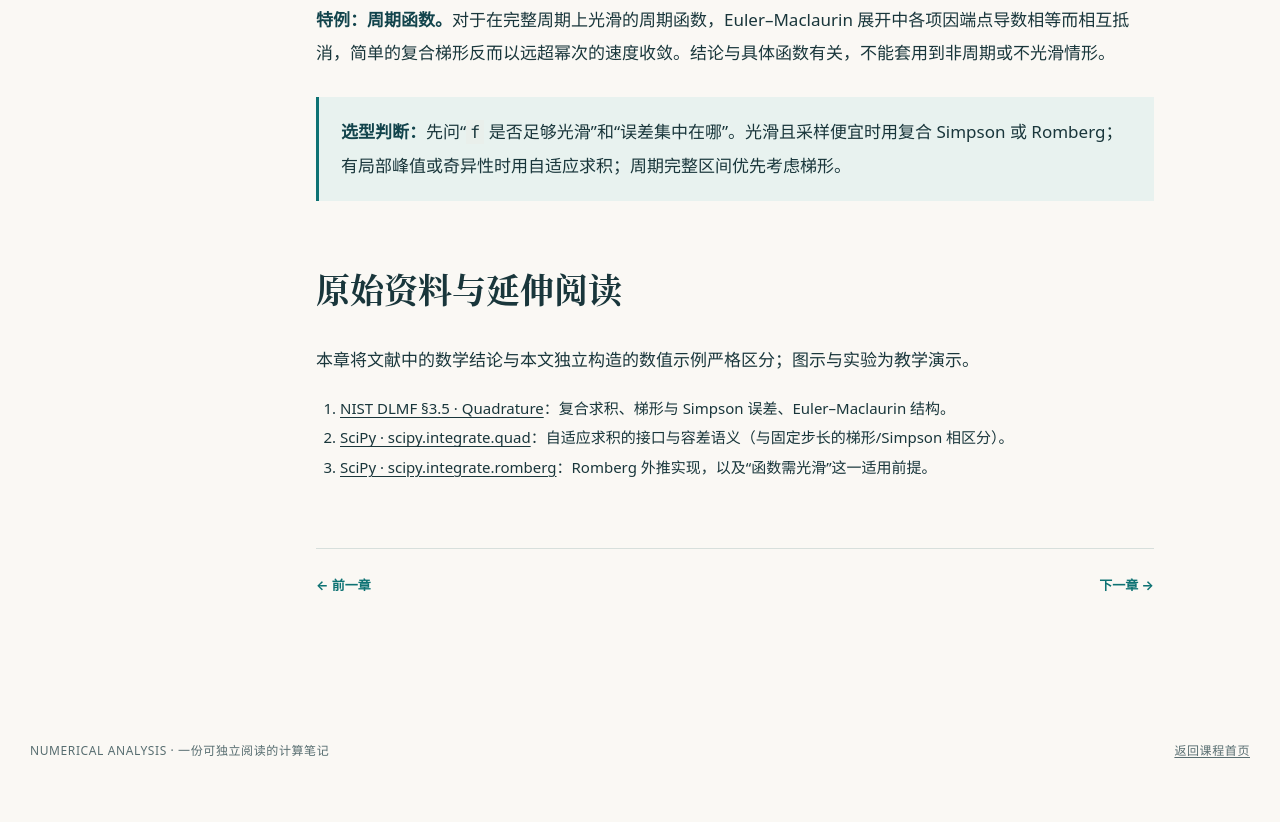
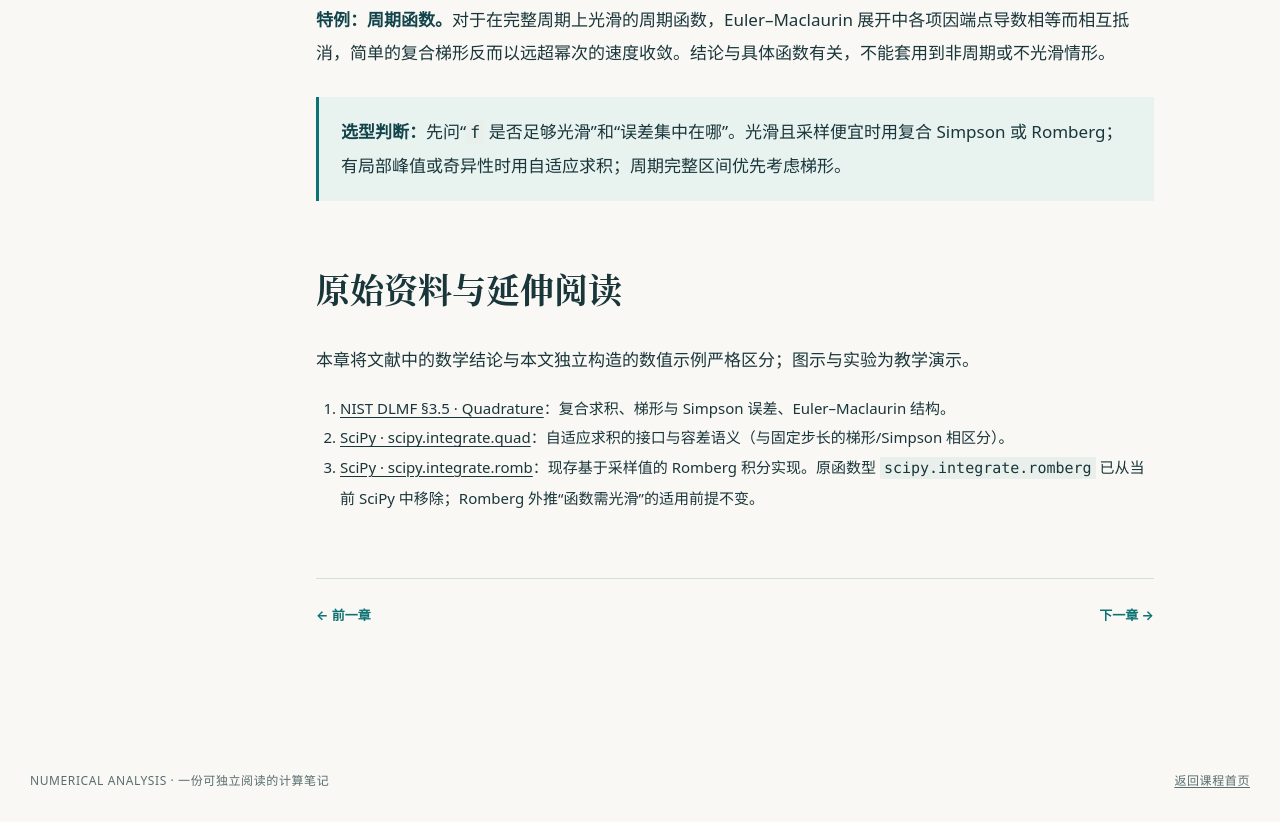
Before and after one commit to 1998x-stack/numerical-analysis-tutorial, a plain HTML site: page chapters/11.html in a window 1280 px wide. Shown: the part 6257-7079 px from the top of the page. Before the commit the page ends 7049 px from the top, so only its background shows below. Drawn offline with Linux system fonts and the light colour scheme.

Commit message:
fix(numerical-analysis-tutorial): repair removed scipy.integrate.romberg source link in ch11

```diff
--- a/chapters/11.html
+++ b/chapters/11.html
@@ -102,7 +102,7 @@ print(round(Rs[5][5], 12), round(Rq[5][5], 6))</code></pre>
 <ol class="sources">
 <li><a href="https://dlmf.nist.gov/3.5">NIST DLMF §3.5 · Quadrature</a>：复合求积、梯形与 Simpson 误差、Euler–Maclaurin 结构。</li>
 <li><a href="https://docs.scipy.org/doc/scipy/reference/generated/scipy.integrate.quad.html">SciPy · scipy.integrate.quad</a>：自适应求积的接口与容差语义（与固定步长的梯形/Simpson 相区分）。</li>
-<li><a href="https://docs.scipy.org/doc/scipy/reference/generated/scipy.integrate.romberg.html">SciPy · scipy.integrate.romberg</a>：Romberg 外推实现，以及“函数需光滑”这一适用前提。</li>
+<li><a href="https://docs.scipy.org/doc/scipy/reference/generated/scipy.integrate.romb.html">SciPy · scipy.integrate.romb</a>：现存基于采样值的 Romberg 积分实现。原函数型 <code>scipy.integrate.romberg</code> 已从当前 SciPy 中移除；Romberg 外推“函数需光滑”的适用前提不变。</li>
 </ol>
 </section>
 <nav class="chapter-bottom" aria-label="前后章节"><a href="10.html">← 前一章</a><a href="12.html">下一章 →</a></nav>
```
